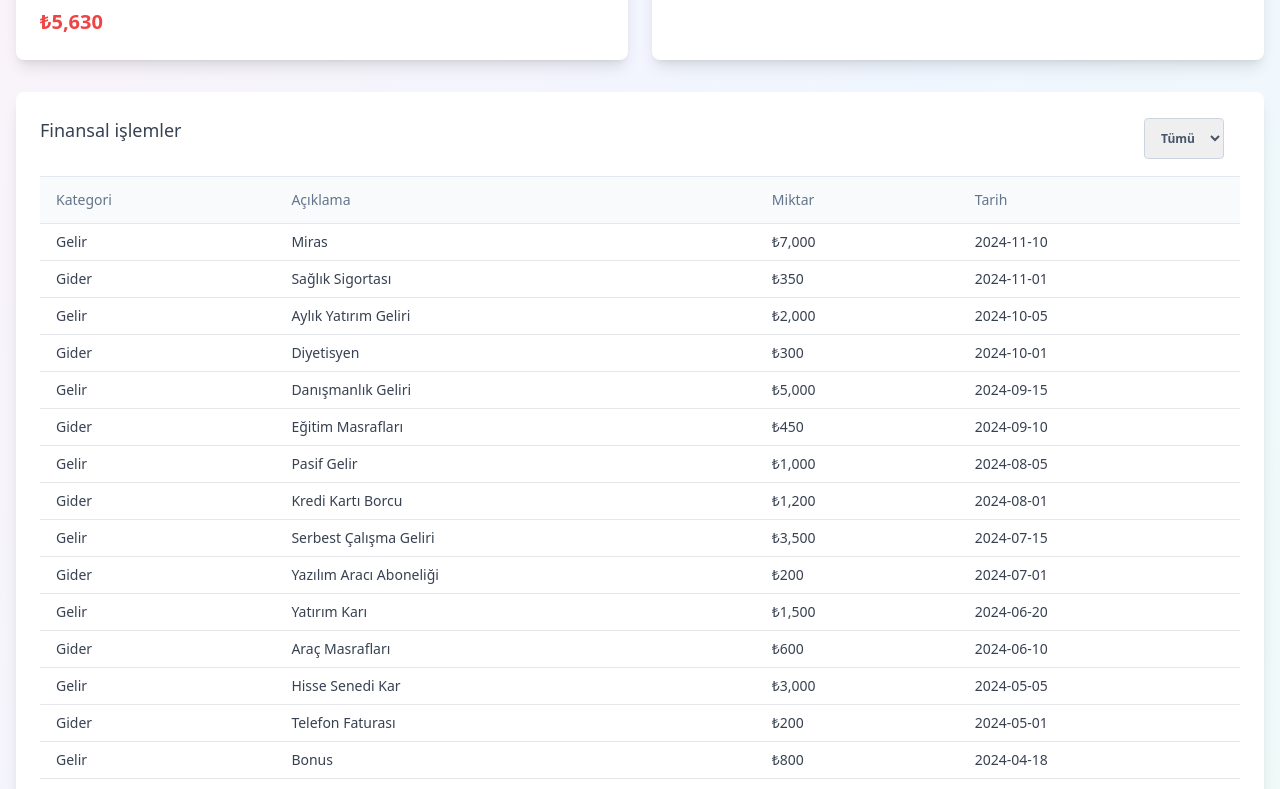
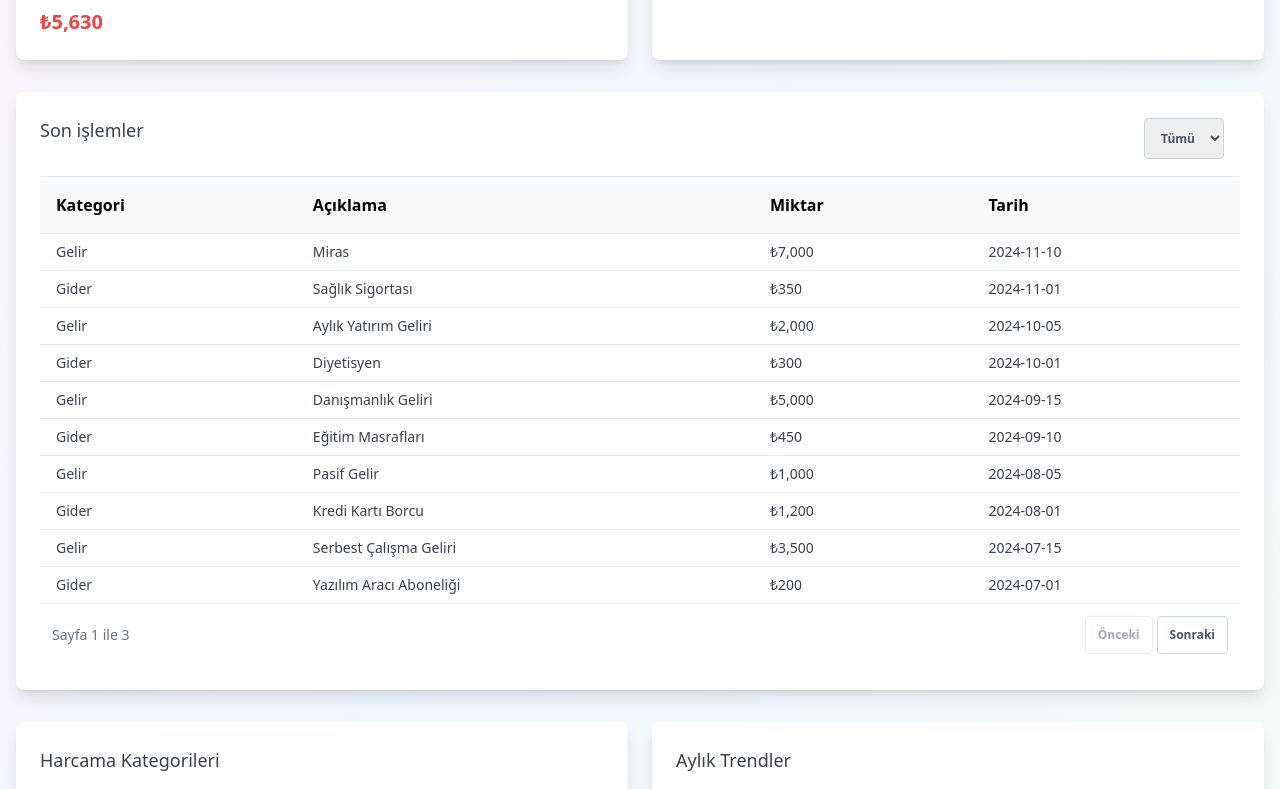
Before and after one commit to ycihan0/budget, a Next.js app: page / in a window 1280 px wide. Shown: the part 930-1719 px from the top of the page. Built offline with nearby package versions, Linux system fonts and the light colour scheme.

Commit message:
prev and nex button Work!

```diff
--- a/components/FinancialTransactions.jsx
+++ b/components/FinancialTransactions.jsx
@@ -4,9 +4,11 @@ import { useSelector } from "react-redux";
 const FinancialTransactions = () => {
   const transactions = useSelector((state) => state.transactions.transactions);
   const [filter, setFilter] = useState("all");
+  const [currentPage, setCurrentPage] = useState(1);
+  const itemsPerPage = 10;
   const [isClient, setIsClient] = useState(false);
 
-  // Client tarafında olduğumuzu işaretle
+
   useEffect(() => {
     setIsClient(true);
   }, []);
@@ -21,20 +23,38 @@ const FinancialTransactions = () => {
       : transactions.filter((t) => t.category === filter)),
   ].sort((a, b) => new Date(b.date) - new Date(a.date));
 
+  // Sayfa numaralarına göre veri bölmek
+  const indexOfLastItem = currentPage * itemsPerPage;
+  const indexOfFirstItem = indexOfLastItem - itemsPerPage;
+  const currentItems = filteredTransactions.slice(indexOfFirstItem, indexOfLastItem);
+
+  // Toplam sayfa sayısını hesapla
+  const totalPages = Math.ceil(filteredTransactions.length / itemsPerPage);
+
+  const handleNextPage = () => {
+    if (currentPage < totalPages) {
+      setCurrentPage((prev) => prev + 1);
+    }
+  };
+
+  const handlePrevPage = () => {
+    if (currentPage > 1) {
+      setCurrentPage((prev) => prev - 1);
+    }
+  };
+
   return (
     <div className="bg-white p-6 shadow-lg rounded-lg mt-8">
-      <div class="flex items-center justify-between ">
+      <div className="flex items-center justify-between ">
         <div>
-          <h3 className="text-lg font-medium text-gray-700 mb-4">
-            Finansal işlemler
-          </h3>
+          <h3 className="text-lg font-medium text-gray-700 mb-4">Son işlemler</h3>
         </div>
-        <div class="flex flex-col gap-2 shrink-0 sm:flex-row mr-4">
+        <div className="flex flex-col gap-2 shrink-0 sm:flex-row mr-4">
           <select
-            d="filter"
+            id="filter"
             value={filter}
             onChange={(e) => setFilter(e.target.value)}
-            class="rounded border border-slate-300 py-2.5 px-3 text-center text-xs font-semibold text-slate-600 transition-all hover:opacity-75 focus:ring focus:ring-slate-300 active:opacity-[0.85] disabled:pointer-events-none disabled:opacity-50 disabled:shadow-none"
+            className="rounded border border-slate-300 py-2.5 px-3 text-center text-xs font-semibold text-slate-600 transition-all hover:opacity-75 focus:ring focus:ring-slate-300 active:opacity-[0.85] disabled:pointer-events-none disabled:opacity-50 disabled:shadow-none"
           >
             <option value="all">Tümü</option>
             <option value="Gelir">Gelir</option>
@@ -43,67 +63,48 @@ const FinancialTransactions = () => {
         </div>
       </div>
 
-      <div class="p-0 overflow-scroll">
-        <table class="w-full mt-4 text-left table-auto min-w-max">
+      <div className="p-0 overflow-scroll">
+        <table className="w-full mt-4 text-left table-auto min-w-max">
           <thead>
             <tr>
-              <th class="p-4 transition-colors cursor-pointer border-y border-slate-200 bg-slate-50 hover:bg-slate-100">
-                <p class="flex items-center justify-between gap-2 font-sans text-sm font-normal leading-none text-slate-500">
-                  Kategori
-                </p>
-              </th>
-              <th class="p-4 transition-colors cursor-pointer border-y border-slate-200 bg-slate-50 hover:bg-slate-100">
-                <p class="flex items-center justify-between gap-2 font-sans text-sm font-normal leading-none text-slate-500">
-                  Açıklama
-                </p>
-              </th>
-              <th class="p-4 transition-colors cursor-pointer border-y border-slate-200 bg-slate-50 hover:bg-slate-100">
-                <p class="flex items-center justify-between gap-2 font-sans text-sm  font-normal leading-none text-slate-500">
-                  Miktar
-                </p>
-              </th>
-              <th class="p-4 transition-colors cursor-pointer border-y border-slate-200 bg-slate-50 hover:bg-slate-100">
-                <p class="flex items-center justify-between gap-2 font-sans text-sm  font-normal leading-none text-slate-500">
-                  Tarih
-                </p>
-              </th>
+              <th className="p-4 border-y border-slate-200 bg-slate-50">Kategori</th>
+              <th className="p-4 border-y border-slate-200 bg-slate-50">Açıklama</th>
+              <th className="p-4 border-y border-slate-200 bg-slate-50">Miktar</th>
+              <th className="p-4 border-y border-slate-200 bg-slate-50">Tarih</th>
             </tr>
           </thead>
           <tbody>
-            {filteredTransactions.map((transaction, index) => (
-              <tr
-                key={index}
-                className="hover:bg-gray-50 text-gray-700 text-sm"
-              >
-                <td className="py-2 px-4 border-b border-gray-200">
-                  {transaction.category}
-                </td>
-                <td className="py-2 px-4 border-b border-gray-200">
-                  {transaction.description}
-                </td>
+            {currentItems.map((transaction, index) => (
+              <tr key={index} className="hover:bg-gray-50 text-gray-700 text-sm">
+                <td className="py-2 px-4 border-b border-gray-200">{transaction.category}</td>
+                <td className="py-2 px-4 border-b border-gray-200">{transaction.description}</td>
                 <td className="py-2 px-4 border-b border-gray-200">
                   ₺{parseFloat(transaction.amount).toLocaleString()}
                 </td>
-                <td className="py-2 px-4 border-b border-gray-200">
-                  {transaction.date}
-                </td>
+                <td className="py-2 px-4 border-b border-gray-200">{transaction.date}</td>
               </tr>
             ))}
           </tbody>
         </table>
       </div>
-      <div class="flex items-center justify-between p-3">
-        <p class="block text-sm text-slate-500">Sayfa 1 ile 10</p>
-        <div class="flex gap-1">
+
+      {/* Sayfalama Kontrolleri */}
+      <div className="flex items-center justify-between p-3">
+        <p className="block text-sm text-slate-500">
+          Sayfa {currentPage} ile {totalPages}
+        </p>
+        <div className="flex gap-1">
           <button
-            class="rounded border border-slate-300 py-2.5 px-3 text-center text-xs font-semibold text-slate-600 transition-all hover:opacity-75 focus:ring focus:ring-slate-300 active:opacity-[0.85] disabled:pointer-events-none disabled:opacity-50 disabled:shadow-none"
-            type="button"
+            onClick={handlePrevPage}
+            disabled={currentPage === 1}
+            className="rounded border border-slate-300 py-2.5 px-3 text-center text-xs font-semibold text-slate-600 transition-all hover:opacity-75 focus:ring focus:ring-slate-300 disabled:opacity-50"
           >
             Önceki
           </button>
           <button
-            class="rounded border border-slate-300 py-2.5 px-3 text-center text-xs font-semibold text-slate-600 transition-all hover:opacity-75 focus:ring focus:ring-slate-300 active:opacity-[0.85] disabled:pointer-events-none disabled:opacity-50 disabled:shadow-none"
-            type="button"
+            onClick={handleNextPage}
+            disabled={currentPage === totalPages}
+            className="rounded border border-slate-300 py-2.5 px-3 text-center text-xs font-semibold text-slate-600 transition-all hover:opacity-75 focus:ring focus:ring-slate-300 disabled:opacity-50"
           >
             Sonraki
           </button>
@@ -111,9 +112,7 @@ const FinancialTransactions = () => {
       </div>
 
       {filteredTransactions.length === 0 && (
-        <p className="text-gray-500 mt-4 text-center">
-          Bu kategori için işlem bulunamadı.
-        </p>
+        <p className="text-gray-500 mt-4 text-center">Bu kategori için işlem bulunamadı.</p>
       )}
     </div>
   );
```
